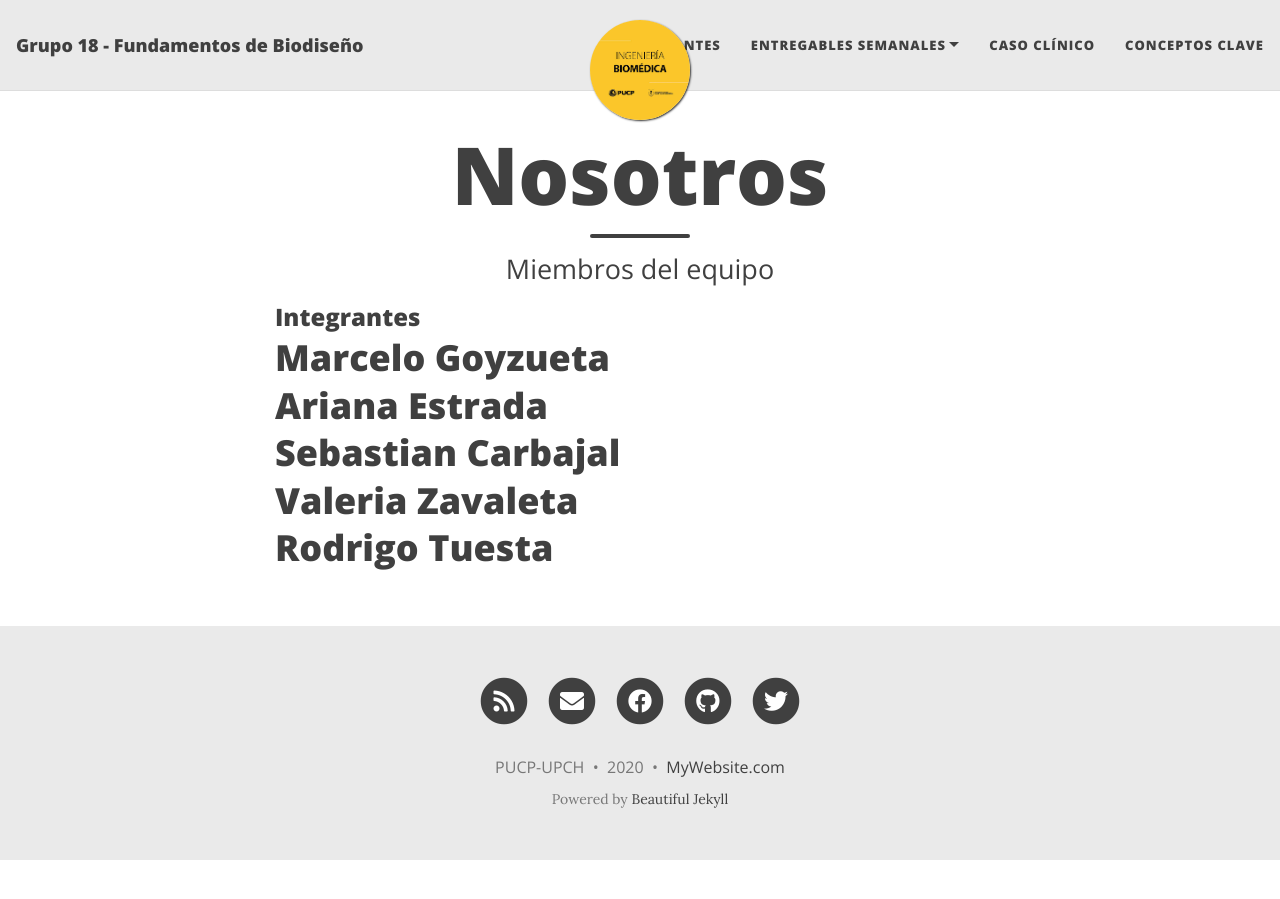
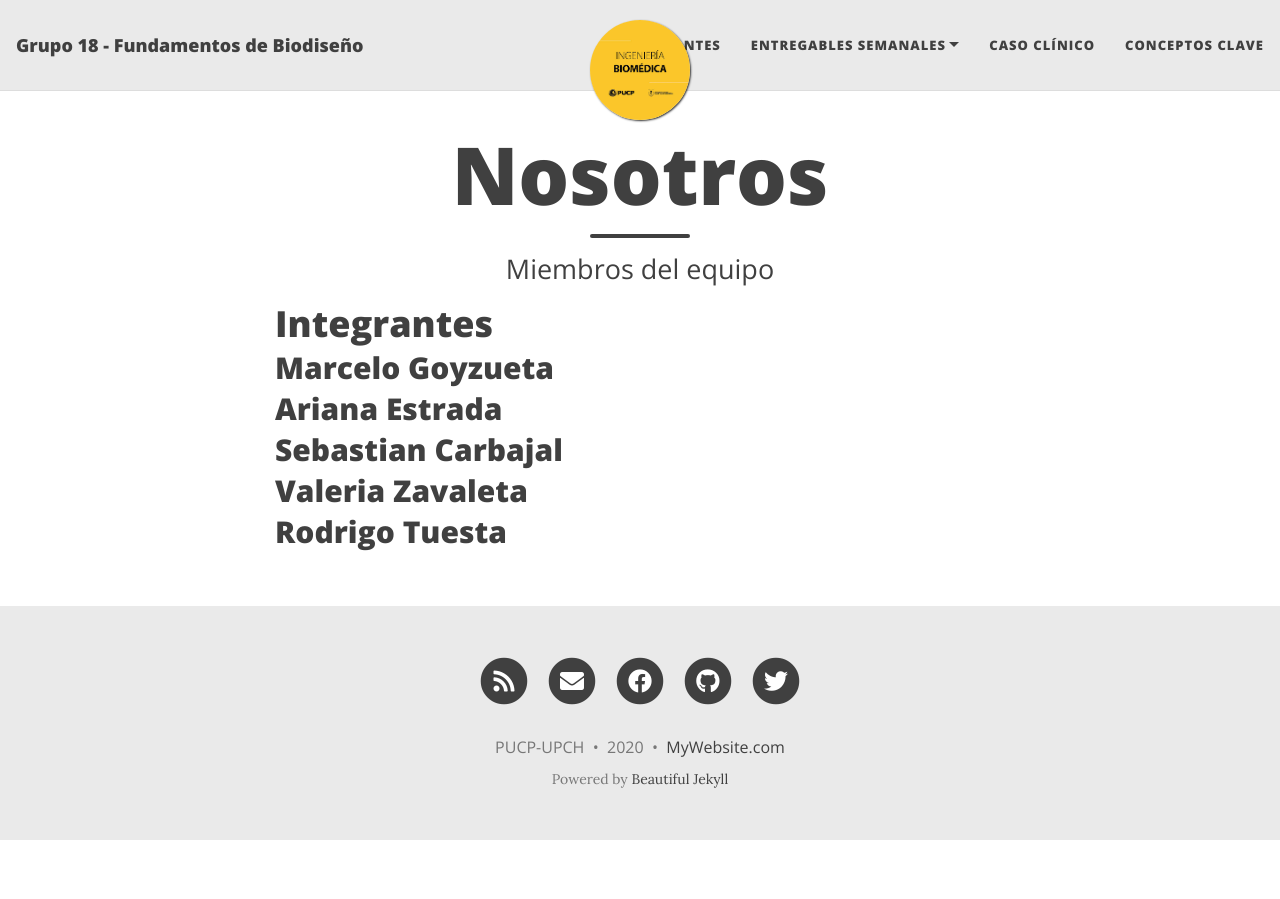
Before and after one commit to equipo18-fundbio/equipo18-fundbio1, a Jekyll site: the page built from aboutme.md, in a window 1280 px wide. Built offline with Jekyll 4.4.1, drawn with Linux system fonts in a browser that asks for light colours; nearby versions of some CDN libraries.

```diff
--- a/aboutme.md
+++ b/aboutme.md
@@ -7,14 +7,14 @@ subtitle: Miembros del equipo
 
 
 
-### Integrantes
+# Integrantes
 
-# Marcelo Goyzueta
+## Marcelo Goyzueta
 
-# Ariana Estrada
+## Ariana Estrada
 
-# Sebastian Carbajal
+## Sebastian Carbajal
 
-# Valeria Zavaleta
+## Valeria Zavaleta
 
-# Rodrigo Tuesta
+## Rodrigo Tuesta
```
